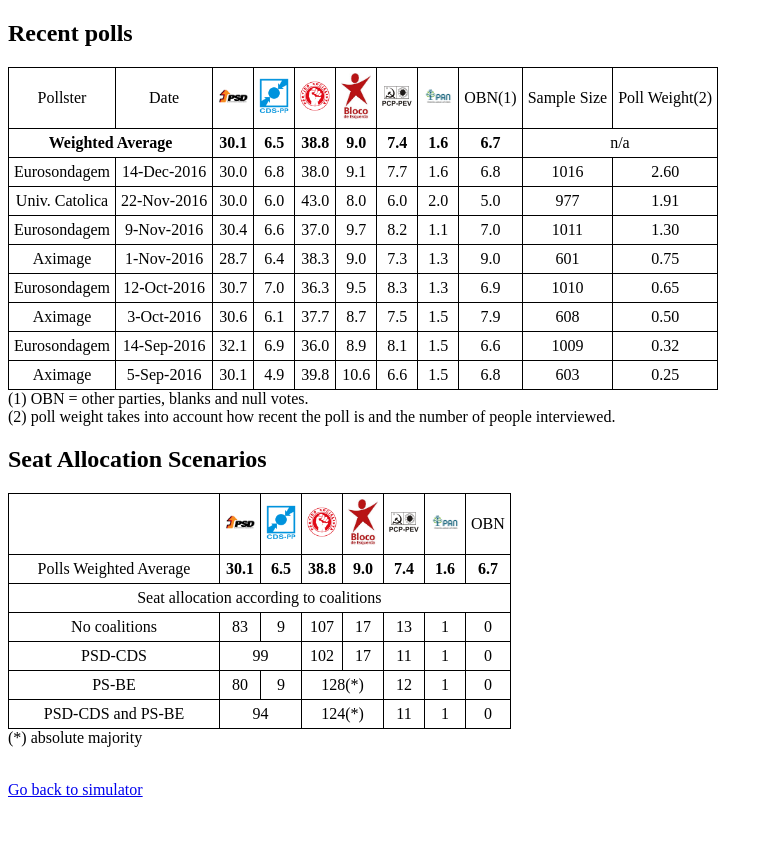
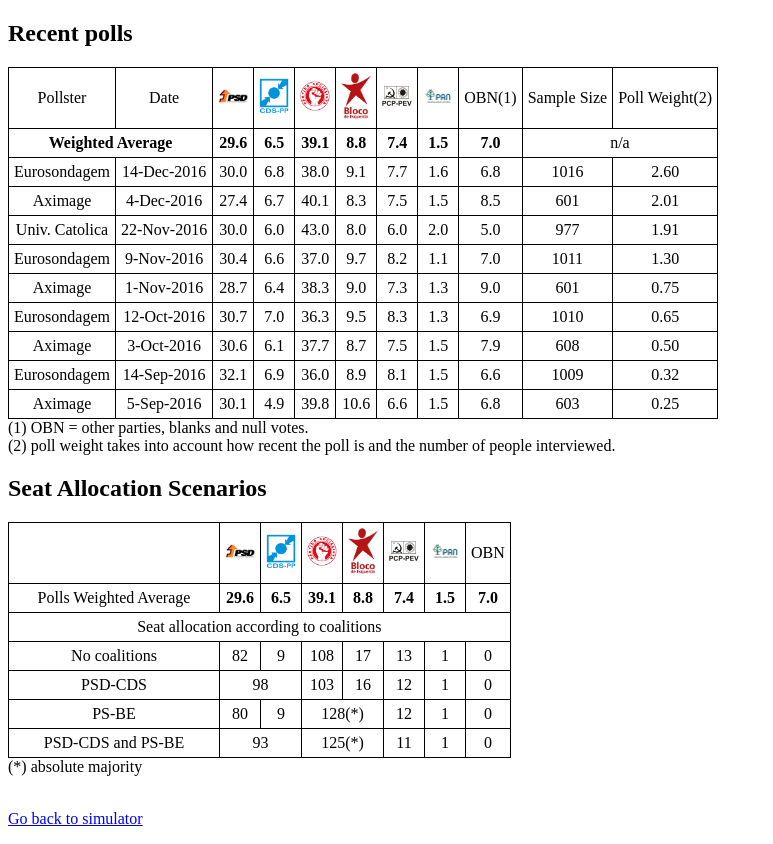
Before and after one commit to tiagotvv/tiagotvv.github.io, a plain HTML site: page app/polls.html in a window 1280 px wide. Shown: the whole page, without its empty margins (0-773 px from the left). Before the commit the page ends 815 px from the top, so only its background shows below. Drawn offline with nearby package versions, Linux system fonts and the light colour scheme.

Commit message:
updated poll results Aximage december

```diff
--- a/app/polls.html
+++ b/app/polls.html
@@ -25,12 +25,17 @@
    </tr>
    <tr>
      <td colspan="2"> <b> Weighted Average </b> </td>
-     <td> <b>30.1 </td><td><b> 6.5 </td><td><b>38.8</td><td><b> 9.0 </td><td><b>7.4</td><td><b>	1.6</td><td><b>6.7 </td><td colspan="2">n/a</td>
+     <td> <b>29.6 </td><td><b> 6.5 </td><td><b>39.1</td><td><b> 8.8 </td><td><b>7.4</td><td><b>	1.5</td><td><b>7.0 </td><td colspan="2">n/a</td>
   </tr>
   <tr>
     <td> Eurosondagem </td> <td> 14-Dec-2016 </td>
     <td> 30.0</td><td> 6.8</td><td> 38.0 </td><td> 9.1 </td><td> 7.7 </td><td> 1.6 </td><td> 6.8 </td>
     <td> 1016 </td> <td> 2.60 </td>
+  </tr>
+  <tr>
+    <td> Aximage </td> <td> 4-Dec-2016 </td>
+    <td> 27.4</td><td> 6.7</td><td> 40.1 </td><td> 8.3 </td><td> 7.5 </td><td> 1.5 </td><td> 8.5 </td>
+    <td> 601 </td> <td> 2.01 </td>
   </tr>
   <tr>
     <td> Univ. Catolica </td> <td> 22-Nov-2016 </td>
@@ -108,18 +113,18 @@
        </tr>
        <tr>
          <td>Polls Weighted Average </td>
-         <td> <b>30.1 </td><td><b> 6.5 </td><td><b>38.8</td><td><b> 9.0</td><td><b>7.4</td><td><b>	1.6</td><td><b>6.7 </td>
+         <td> <b>29.6 </td><td><b> 6.5 </td><td><b>39.1</td><td><b> 8.8</td><td><b>7.4</td><td><b>	1.5</td><td><b>7.0 </td>
       </tr>
       <tr>
          <td colspan = "8"> Seat allocation according to coalitions </td>
       </tr>
       <tr>
          <td> No coalitions </td>
-        <td> 83</td><td> 9</td><td> 107 </td><td> 17 </td><td> 13 </td><td> 1 </td><td> 0 </td>
+        <td> 82</td><td> 9</td><td> 108 </td><td> 17 </td><td> 13 </td><td> 1 </td><td> 0 </td>
       </tr>
       <tr>
         <td> PSD-CDS </td>
-        <td colspan="2"> 99</td><td> 102</td><td> 17 </td><td> 11 </td><td> 1 </td><td> 0 </td>
+        <td colspan="2"> 98</td><td> 103</td><td> 16 </td><td> 12 </td><td> 1 </td><td> 0 </td>
       </tr>
       <tr>
         <td> PS-BE </td>
@@ -127,7 +132,7 @@
       </tr>
       <tr>
         <td> PSD-CDS and PS-BE </td>
-        <td colspan="2"> 94</td> <td colspan="2"> 124(*)  </td><td> 11 </td><td> 1 </td><td> 0 </td>
+        <td colspan="2"> 93</td> <td colspan="2"> 125(*)  </td><td> 11 </td><td> 1 </td><td> 0 </td>
       </tr>
     </table>
     (*) absolute majority
```
Also changed, not shown: app/vote.html (+4 -4 lines).
